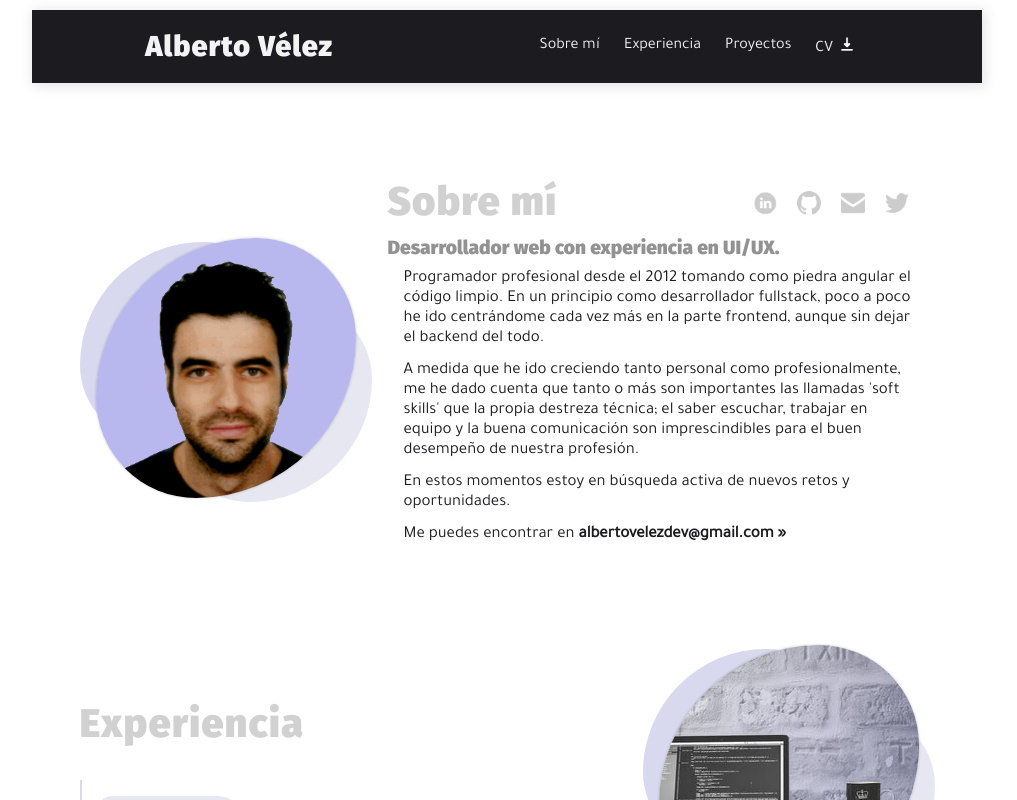
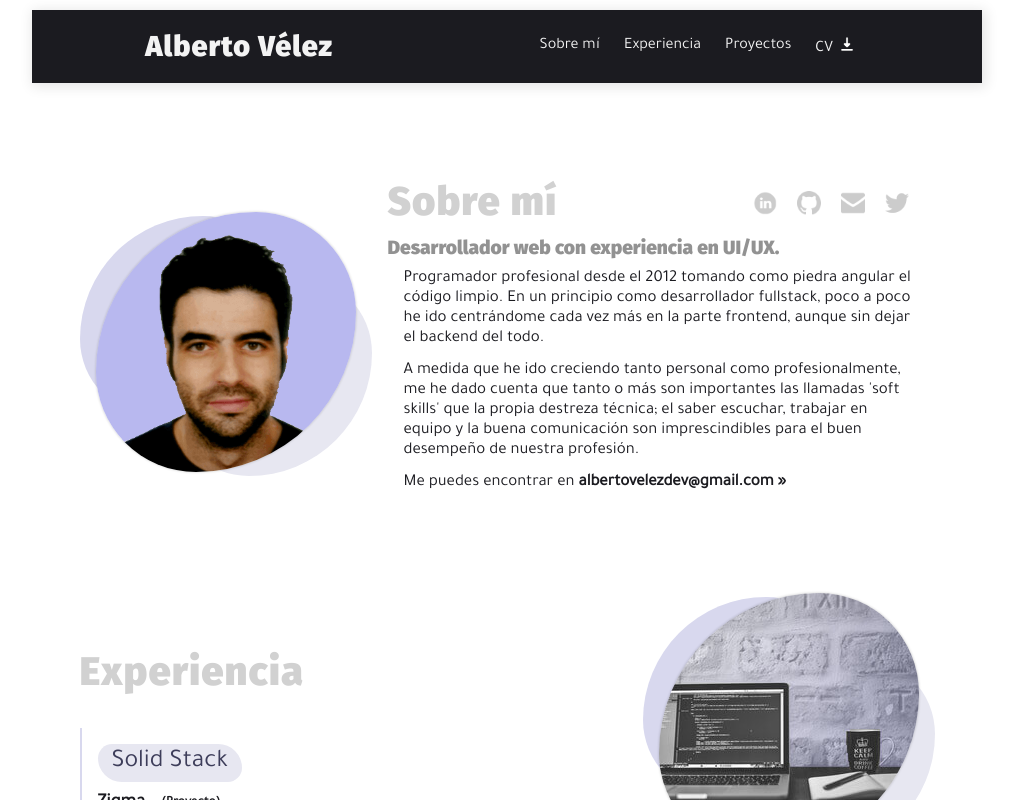
Before and after one commit to avelezdo/portfolio-vue3, a Vue app: page / in a window 1280 px wide. Shown: the top 800 px of the page, without its empty margins (133-1150 px from the left). Built offline with nearby package versions, Linux system fonts and the light colour scheme.

Commit message:
Actualizado el apartado 'Sobre mí'

```diff
--- a/src/components/About.vue
+++ b/src/components/About.vue
@@ -62,7 +62,7 @@
 						skills' que la propia destreza técnica; el saber escuchar, trabajar en equipo y la buena comunicación son imprescindibles para el buen
 						desempeño de nuestra profesión.
 					</p>
-					<p class="section__copy">En estos momentos estoy en búsqueda activa de nuevos retos y oportunidades.</p>
+					<!-- <p class="section__copy">En estos momentos estoy en búsqueda activa de nuevos retos y oportunidades.</p> -->
 					<p class="section__copy">
 						Me puedes encontrar en
 						<a href="mailto:albertovelezdev@gmail.com"> <strong>albertovelezdev@gmail.com&nbsp;&#187;</strong></a>
```
